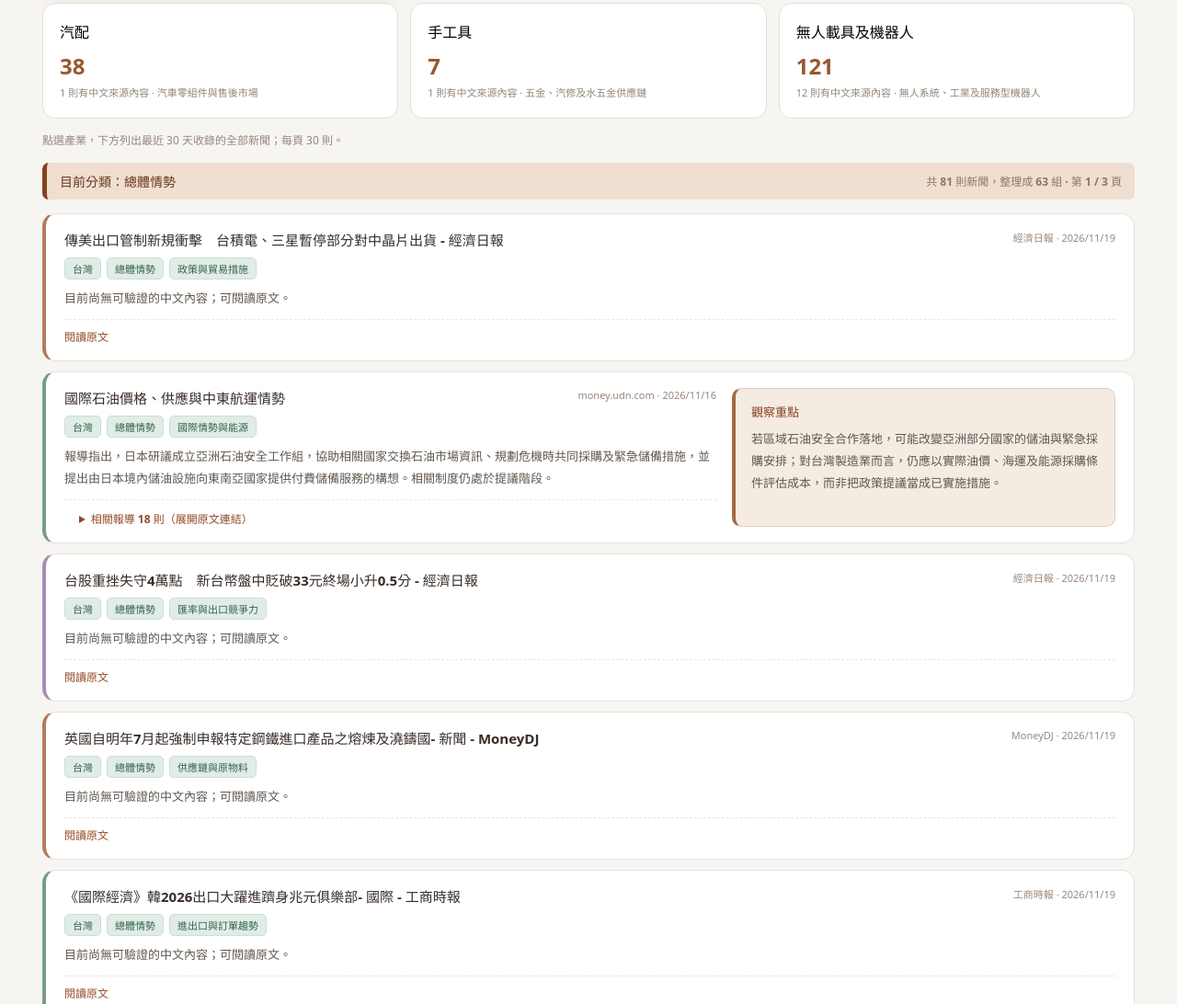
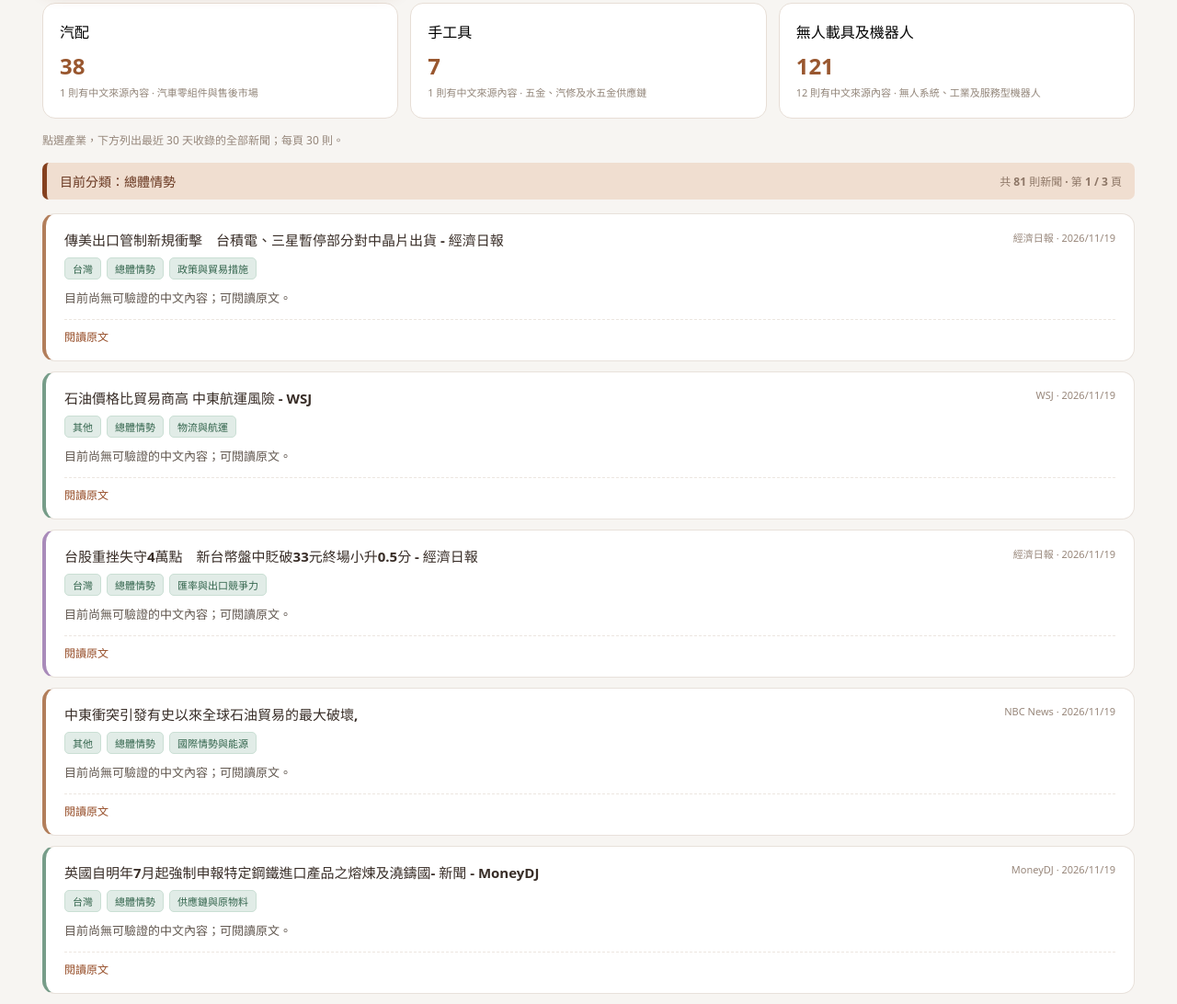
Before and after one commit to taitra-eva/central-industry, a plain HTML site: page index.html in a window 1280 px wide. Shown: the part 2353-3445 px from the top of the page at 92% size. Drawn offline with Linux system fonts and the light colour scheme.

Commit message:
fix: stop conflating distinct oil and energy developments; display individual reports unless source-text dedup validates duplicates

```diff
--- a/index.html
+++ b/index.html
@@ -100,38 +100,12 @@ function renderSectorGrid(){const el=$('sector-grid');el.replaceChildren();for(c
 
 // Related-coverage grouping: a topic group is not a claim that all reports
 // describe the same event. All articles remain available in the archive.
-function relatedTheme(x){
- const t=((x.title_zh||'')+' '+(x.title||'')).toLowerCase();
- if((x.industries||[]).includes('總體情勢')&&/(油價|原油|石油|油輪|荷莫茲|霍爾木茲|布倫特|crude|brent|oil price|oil tanker|hormuz)/i.test(t))return 'oil-market';
- if((x.industries||[]).includes('無人載具及機器人')&&/元太/.test(t)&&/機器人|google|apptronik/i.test(t))return 'eink-robot';
- if((x.industries||[]).includes('汽配')&&/鴻海/.test(t)&&/sony|索尼|車載相機/i.test(t))return 'foxconn-sony';
- return null;
-}
-const THEME_TITLES={
- 'oil-market':'國際石油價格、供應與中東航運情勢',
- 'eink-robot':'元太電子紙與 Google 機器人應用',
- 'foxconn-sony':'鴻海收購 Sony 車載相機模組事業'
-};
-function titleSimilarity(a,b){
- const chars=s=>new Set((s.toLowerCase().replace(/(經濟日報|工商時報|中央社|聯合新聞網|新聞|最新)/g,'').replace(/[^\p{L}\p{N}]/gu,'').match(/[\p{Script=Han}]{2}|[a-z]{4,}/gu)||[]));
- const aa=chars((a.title_zh||a.title||'')),bb=chars((b.title_zh||b.title||''));
- if(!aa.size||!bb.size)return 0;
- let same=0;for(const x of aa)if(bb.has(x))same++;
- return same/Math.min(aa.size,bb.size);
-}
+// Never group reports by broad themes such as oil, robotics or energy.
+// Duplicate articles are removed only after the original publisher text is
+// available and confirms substantial overlap (scripts/dedupe_articles.py).
+// Without source-text evidence, display each report as a distinct event.
 function groupNewsByCoverage(items){
- const groups=[];
- for(const item of items){
-  const t=relatedTheme(item),time=Date.parse(item.published_at||item.discovered_at||0)||0;
-  let target=null;
-  for(const g of groups){
-   if(t&&g.theme===t&&Math.abs(time-g.latestTime)<=7*86400000){target=g;break}
-   if(!t&&!g.theme&&g.items.length<8&&Math.abs(time-g.latestTime)<=4*86400000&&titleSimilarity(item,g.items[0])>=.82){target=g;break}
-  }
-  if(target){target.items.push(item);target.latestTime=Math.max(target.latestTime,time)}
-  else groups.push({theme:t,title:t?THEME_TITLES[t]:(item.title_zh||item.title),items:[item],latestTime:time})
- }
- return groups;
+ return items.map(item=>({theme:null,title:item.title_zh||item.title,items:[item]}));
 }
 function renderWatch(){
  setText('watch-sector','目前分類：'+chosen);
@@ -139,7 +113,7 @@ function renderWatch(){
   .sort((a,b)=>(Date.parse(b.published_at||b.discovered_at)||0)-(Date.parse(a.published_at||a.discovered_at)||0));
  const grouped=groupNewsByCoverage(matches);
  const pages=Math.max(1,Math.ceil(grouped.length/PAGE));watchPage=Math.min(watchPage,pages);
- setText('watch-count','共 '+matches.length+' 則新聞，整理成 '+grouped.length+' 組 · 第 '+watchPage+' / '+pages+' 頁');
+ setText('watch-count','共 '+matches.length+' 則新聞 · 第 '+watchPage+' / '+pages+' 頁');
  const out=$('watch-list');out.replaceChildren();
  if(!grouped.length)out.append(node('div','目前尚無收錄新聞。','empty'));
  for(const group of grouped.slice((watchPage-1)*PAGE,watchPage*PAGE)){
@@ -187,7 +161,7 @@ function renderArchive(){
  .sort((a,b)=>Date.parse(b.published_at||b.discovered_at||0)-Date.parse(a.published_at||a.discovered_at||0));
  const grouped=groupNewsByCoverage(items);
  const pages=Math.max(1,Math.ceil(grouped.length/PAGE));page=Math.min(pages,page);
- setText('archive-count','找到 '+items.length+' 則新聞 · 合併為 '+grouped.length+' 組 · 第 '+page+' / '+pages+' 頁');
+ setText('archive-count','找到 '+items.length+' 則新聞 · 第 '+page+' / '+pages+' 頁');
  const out=$('archive-list');out.replaceChildren();
  for(const group of grouped.slice((page-1)*PAGE,page*PAGE)){
   const x=group.items[0],row=node('article',undefined,'archive-row');
```
